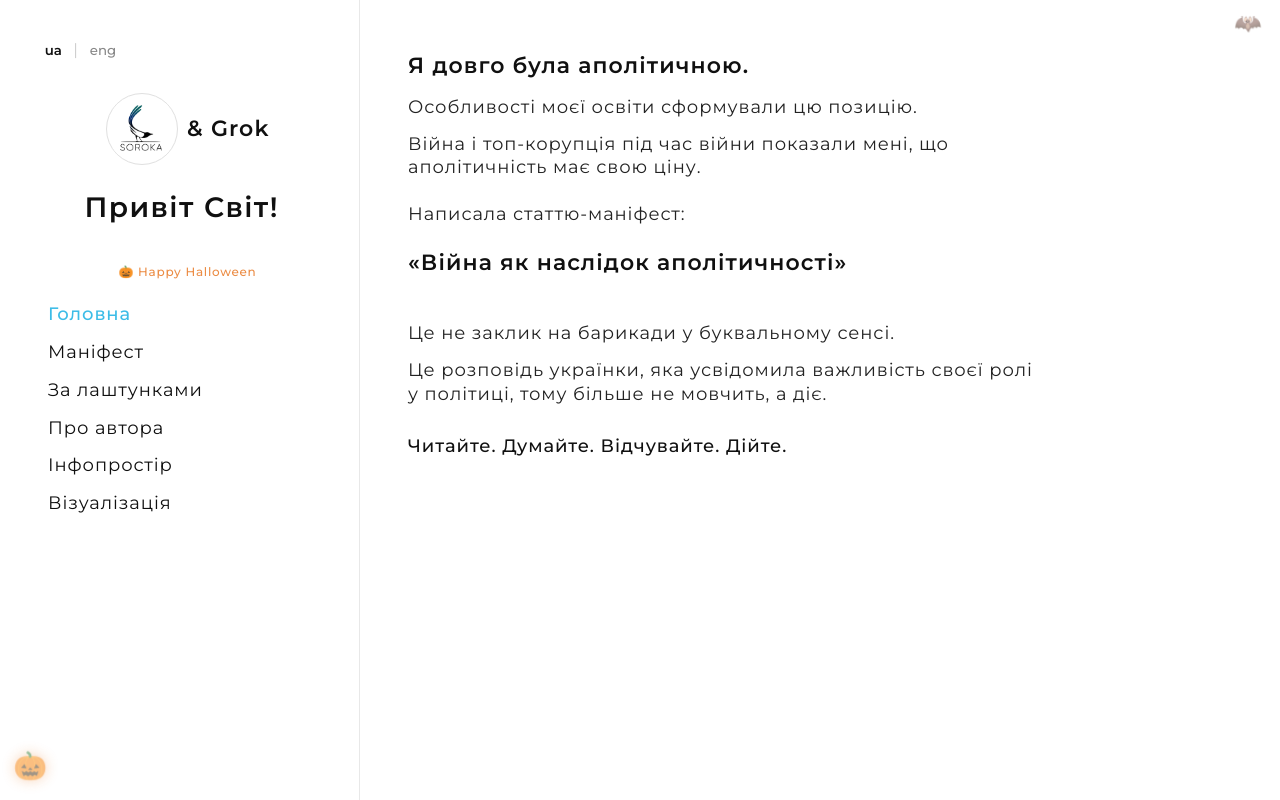
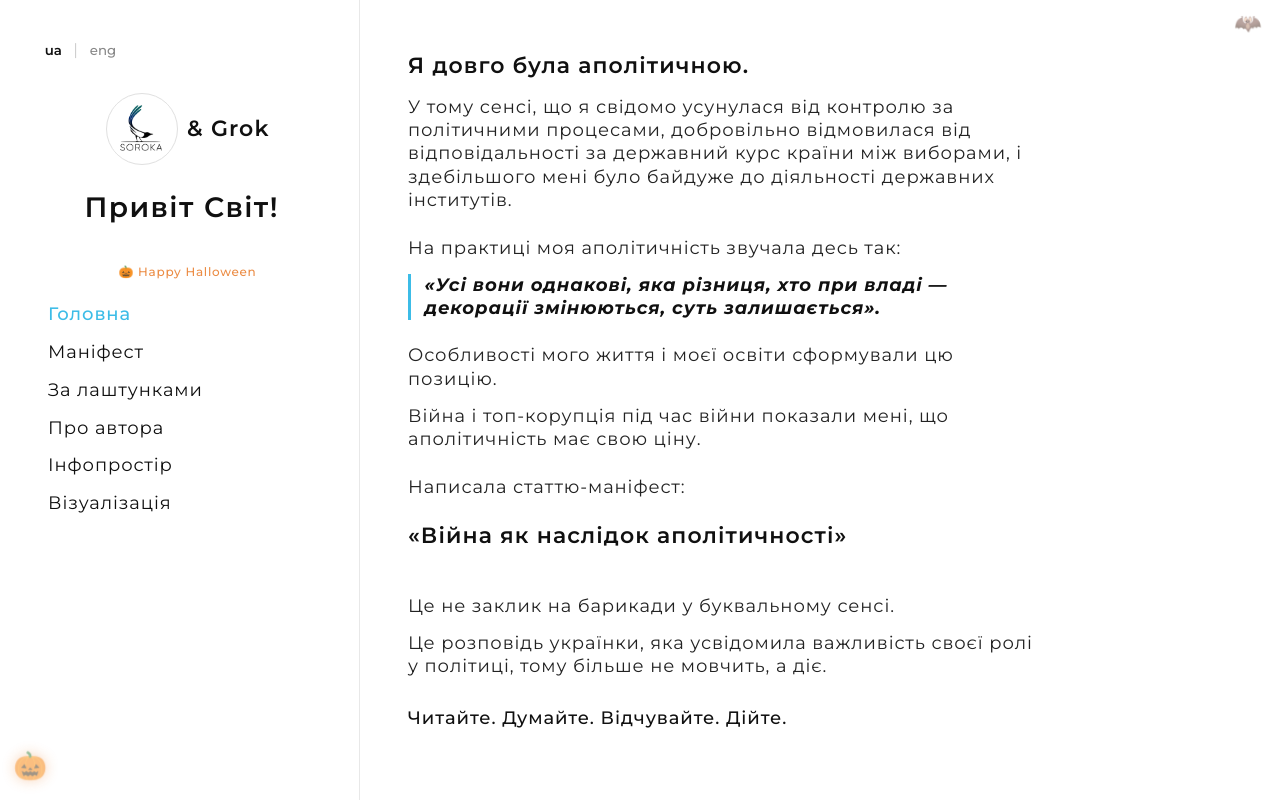
Before and after one commit to soroka2027/manifesto, an Angular app: page /#/ in a window 1280 px wide. Built offline with nearby package versions, Linux system fonts and the light colour scheme.

Commit message:
Home: replace intro text with expanded definition of apoliticalness

```diff
--- a/src/app/pages/home/home.component.html
+++ b/src/app/pages/home/home.component.html
@@ -5,12 +5,15 @@
     <div class="text-block">
       <p class="lead">{{ t.p1 }}</p>
       <p>{{ t.p2 }}</p>
-      <p>{{ t.p3 }}</p>
-      <p class="mt">{{ t.p4 }}</p>
-      <a [routerLink]="['/manifest']" class="manifest-title">{{ t.title }}</a>
+      <p class="mt">{{ t.p3 }}</p>
+      <p class="quote-line">{{ t.p4 }}</p>
       <p class="mt">{{ t.p5 }}</p>
       <p>{{ t.p6 }}</p>
-      <p class="call-to-action">{{ t.p7 }}</p>
+      <p class="mt">{{ t.p7 }}</p>
+      <a [routerLink]="['/manifest']" class="manifest-title">{{ t.title }}</a>
+      <p class="mt">{{ t.p8 }}</p>
+      <p>{{ t.p9 }}</p>
+      <p class="call-to-action">{{ t.p10 }}</p>
     </div>
   </main>
 </div>
--- a/src/app/pages/home/home.component.scss
+++ b/src/app/pages/home/home.component.scss
@@ -49,6 +49,14 @@
     &:hover { color: #3CBCE7; cursor: pointer; }
   }
 
+  .quote-line {
+    font-style: italic;
+    color: #101010;
+    border-left: 3px solid #3CBCE7;
+    padding-left: 0.85rem;
+    margin: 0.4rem 0 0.9rem;
+  }
+
   .call-to-action {
     margin-top: 1.8rem;
     font-weight: 500;
--- a/src/app/pages/home/home.component.ts
+++ b/src/app/pages/home/home.component.ts
@@ -13,34 +13,32 @@ import { SidebarComponent } from '../../components/sidebar/sidebar.component';
 export class HomeComponent {
   currentLang: 'uk' | 'en' = 'uk';
 
-  menuItems = [
-    { path: '/manifest', labelUk: 'Маніфест', labelEn: 'Manifesto' },
-    { path: '/behind-scenes', labelUk: 'За лаштунками', labelEn: 'Behind the Scenes' },
-    { path: '/infospace', labelUk: 'Інфопростір', labelEn: 'Infospace' },
-    { path: '/visualization', labelUk: 'Візуалізація', labelEn: 'Visualization' },
-    { path: '/about', labelUk: 'Про автора', labelEn: 'About the Author' }
-  ];
-
   textUk = {
     p1: 'Я довго була аполітичною.',
-    p2: 'Особливості моєї освіти сформували цю позицію.',
-    p3: 'Війна і топ-корупція під час війни показали мені, що аполітичність має свою ціну.',
-    p4: 'Написала статтю-маніфест:',
+    p2: 'У тому сенсі, що я свідомо усунулася від контролю за політичними процесами, добровільно відмовилася від відповідальності за державний курс країни між виборами, і здебільшого мені було байдуже до діяльності державних інститутів.',
+    p3: 'На практиці моя аполітичність звучала десь так:',
+    p4: '«Усі вони однакові, яка різниця, хто при владі — декорації змінюються, суть залишається».',
+    p5: 'Особливості мого життя і моєї освіти сформували цю позицію.',
+    p6: 'Війна і топ-корупція під час війни показали мені, що аполітичність має свою ціну.',
+    p7: 'Написала статтю-маніфест:',
     title: '«Війна як наслідок аполітичності»',
-    p5: 'Це не заклик на барикади у буквальному сенсі.',
-    p6: 'Це розповідь українки, яка усвідомила важливість своєї ролі у політиці, тому більше не мовчить, а діє.',
-    p7: 'Читайте. Думайте. Відчувайте. Дійте.'
+    p8: 'Це не заклик на барикади у буквальному сенсі.',
+    p9: 'Це розповідь українки, яка усвідомила важливість своєї ролі у політиці, тому більше не мовчить, а діє.',
+    p10: 'Читайте. Думайте. Відчувайте. Дійте.'
   };
 
   textEn = {
     p1: 'I was apolitical for a long time.',
-    p2: 'The peculiarities of my education shaped this position.',
-    p3: 'War and top-level corruption during the war showed me that apoliticalness has a price.',
-    p4: 'I wrote a manifesto article:',
+    p2: 'In the sense that I consciously stepped away from monitoring political processes, voluntarily refused responsibility for the country’s course between elections, and for the most part was indifferent to the work of state institutions.',
+    p3: 'In practice my apoliticalness sounded something like this:',
+    p4: '“They are all the same; what difference does it make who is in power — the scenery changes, the essence remains.”',
+    p5: 'The circumstances of my life and education shaped this position.',
+    p6: 'War and top-level corruption during the war showed me that apoliticalness has a price.',
+    p7: 'I wrote a manifesto article:',
     title: '“War as a Consequence of Apoliticalness”',
-    p5: 'This is not a call to the barricades in the literal sense.',
-    p6: 'This is the story of a Ukrainian woman who realized the importance of her role in politics, and therefore no longer remains silent, but acts.',
-    p7: 'Read. Think. Feel. Act.'
+    p8: 'This is not a call to the barricades in the literal sense.',
+    p9: 'This is the story of a Ukrainian woman who realized the importance of her role in politics, and therefore no longer remains silent, but acts.',
+    p10: 'Read. Think. Feel. Act.'
   };
 
   get t() {
```
